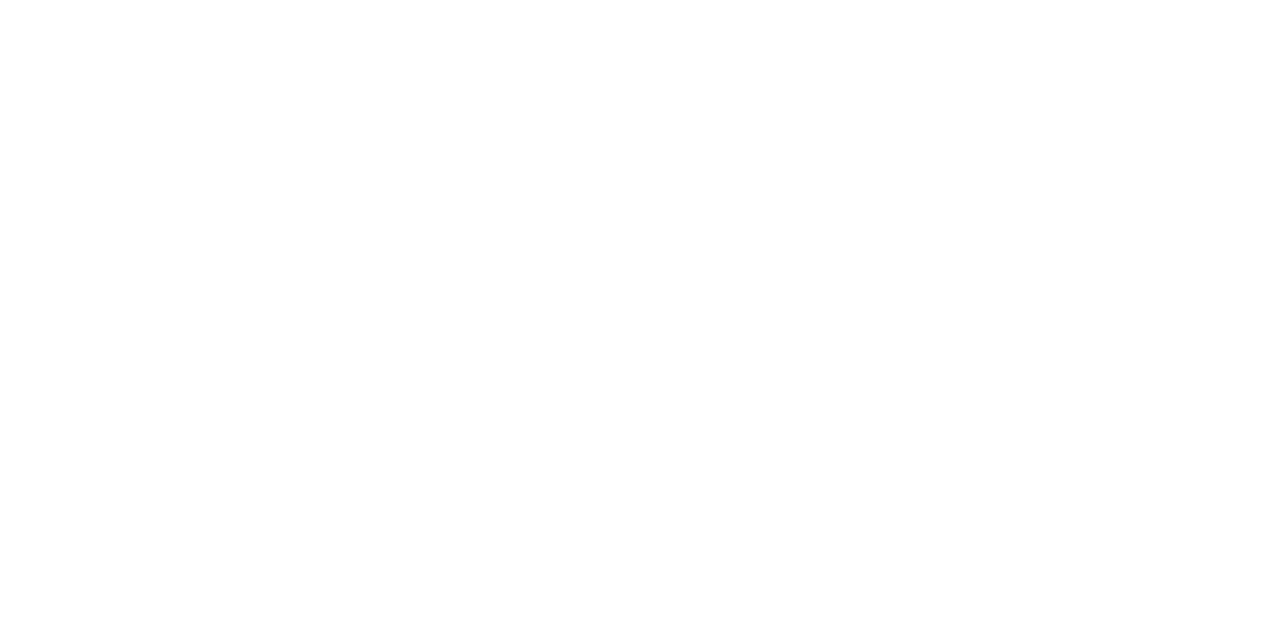
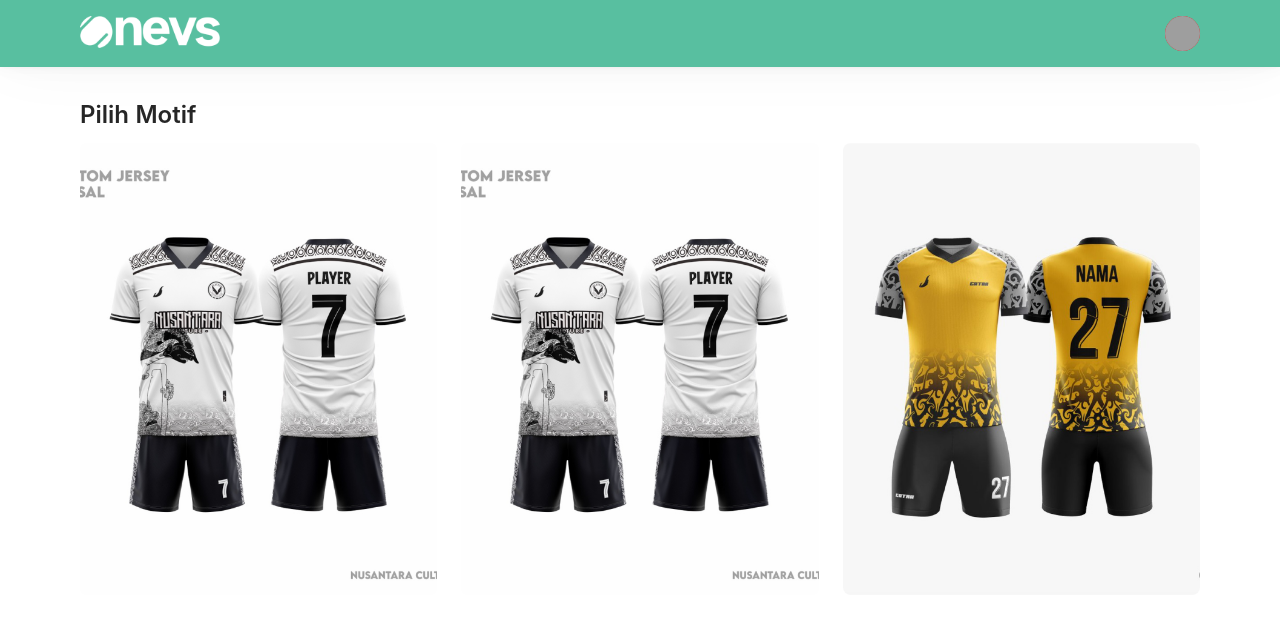
Before and after one commit to enalmarzuki/customization-jersey, a React (Create React App) app: page /motive in a window 1280 px wide. Before the commit this address had no page. Shown: the top 618 px of the page. Built offline with nearby package versions, Linux system fonts and the light colour scheme; grey boxes are pictures that could not be loaded.

Commit message:
create page choose motive

```diff
--- a/package.json
+++ b/package.json
@@ -12,6 +12,8 @@
     "@types/react-dom": "^18.0.5",
     "antd": "^4.21.0",
     "axios": "^0.27.2",
+    "fabric": "^5.2.1",
+    "file-saver": "^2.0.5",
     "formik": "^2.2.9",
     "moment": "^2.29.3",
     "node-sass": "^7.0.1",
--- a/src/Data/Dummy/Constans/Home.ts
+++ b/src/Data/Dummy/Constans/Home.ts
@@ -7,15 +7,18 @@
     id: 1,
     image: IMGRekomendasi1,
     alt: 'img-rekomendasi-1.png',
+    link: '/customization',
   },
   {
     id: 2,
     image: IMGRekomendasi2,
     alt: 'img-rekomendasi-2.png',
+    link: '/customization',
   },
   {
     id: 3,
     image: IMGRekomendasi3,
     alt: 'img-rekomendasi-3.png',
+    link: '/customization',
   },
 ];
--- /dev/null
+++ b/src/Pages/Customization/Customization.tsx
@@ -0,0 +1,8 @@
+import React from 'react';
+import Styles from './Customization.module.scss';
+
+const Customization = () => {
+  return <div>Customization</div>;
+};
+
+export default Customization;
--- /dev/null
+++ b/src/Pages/Customization/index.ts
@@ -0,0 +1 @@
+export { default } from './Customization';
--- a/src/Pages/Home/Home.tsx
+++ b/src/Pages/Home/Home.tsx
@@ -1,5 +1,6 @@
 import { Card, Col, Row, Typography } from 'antd';
 import React from 'react';
+import { useNavigate } from 'react-router';
 import IMGHome from '../../Assets/images/img-home.png';
 import Gap from '../../Components/Reusables/Gap';
 import Layout from '../../Components/Reusables/Layout';
@@ -12,6 +13,8 @@
 const { Meta } = Card;
 
 const Home: React.FC = () => {
+  const navigate = useNavigate();
+
   return (
     <div className={Styles['container']}>
       <Navbar isActive={'Home'} />
@@ -24,6 +27,7 @@
             <Card
               hoverable
               className={Styles['card-custom']}
+              onClick={() => navigate('/motive')}
               cover={
                 <img
                   src={IMGHome}
--- /dev/null
+++ b/src/Pages/Motive/Motive.module.scss
@@ -0,0 +1,26 @@
+.container {
+  .card-rekomendasi {
+    border-radius: 8px;
+    overflow: hidden;
+    transition: all 0.3s ease-in-out;
+    cursor: pointer;
+
+    &:hover {
+      box-shadow: 0 1px 2px -2px rgba(0, 0, 0, 0.16),
+        0 3px 6px 0 rgba(0, 0, 0, 0.12), 0 5px 12px 4px rgba(0, 0, 0, 0.09);
+
+      .card-rekomendasi-img {
+        transform: scale(1.1);
+      }
+    }
+
+    .card-rekomendasi-img {
+      transition: all 0.3s ease-in-out;
+      width: 100%;
+      height: 100%;
+      background-size: contain;
+      background-position: center;
+      background-repeat: no-repeat;
+    }
+  }
+}
--- /dev/null
+++ b/src/Pages/Motive/Motive.tsx
@@ -0,0 +1,43 @@
+import { Col, Row, Typography } from 'antd';
+import React from 'react';
+import { useNavigate } from 'react-router';
+import Layout from '../../Components/Reusables/Layout';
+import Navbar from '../../Components/Reusables/Navbar';
+import { ProductRecommendations } from '../../Data/Dummy/Constans/Home';
+import Styles from './Motive.module.scss';
+
+const { Title } = Typography;
+
+const Motive: React.FC = () => {
+  const navigate = useNavigate();
+
+  return (
+    <div className={Styles['container']}>
+      <Navbar isActive={'Home'} />
+      <Layout>
+        <Title level={3} className={Styles['title-home']}>
+          Pilih Motif
+        </Title>
+
+        <Row gutter={[24, 24]}>
+          {ProductRecommendations.map((product) => (
+            <Col span={8} key={product.id}>
+              <div
+                className={Styles['card-rekomendasi']}
+                onClick={() => navigate('/customization')}
+              >
+                <img
+                  className={Styles['card-rekomendasi-img']}
+                  src={product.image}
+                  alt={product.alt}
+                />
+              </div>
+            </Col>
+          ))}
+        </Row>
+      </Layout>
+    </div>
+  );
+};
+
+export default Motive;
--- /dev/null
+++ b/src/Pages/Motive/index.ts
@@ -0,0 +1 @@
+export { default } from './Motive';
--- a/src/Router/App.tsx
+++ b/src/Router/App.tsx
@@ -1,7 +1,9 @@
 import { Route, Routes } from 'react-router-dom';
+import Customization from '../Pages/Customization';
 import Home from '../Pages/Home';
 import Login from '../Pages/Login';
 import Register from '../Pages/Register';
+import Motive from '../Pages/Motive';
 
 const App = () => {
   return (
@@ -10,6 +12,8 @@
         <Route path="/" element={<Login />} />
         <Route path="/register" element={<Register />} />
         <Route path="/home" element={<Home />} />
+        <Route path="/motive" element={<Motive />} />
+        <Route path="/customization" element={<Customization />} />
       </Routes>
     </>
   );
```
Also changed, not shown: src/Pages/Customization/Customization.module.scss (added), 1 other file (tests, documents, lock files or other folders).
